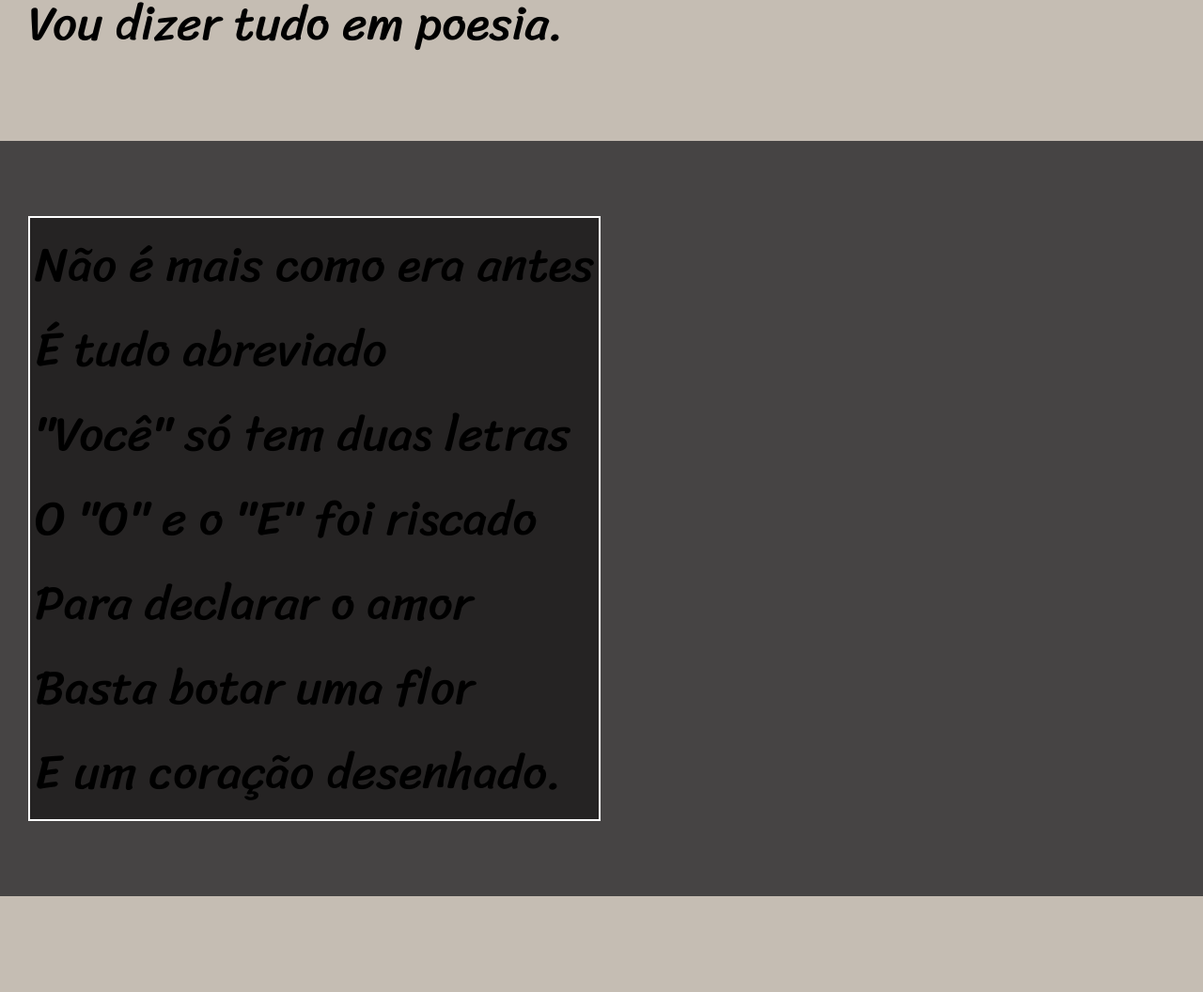
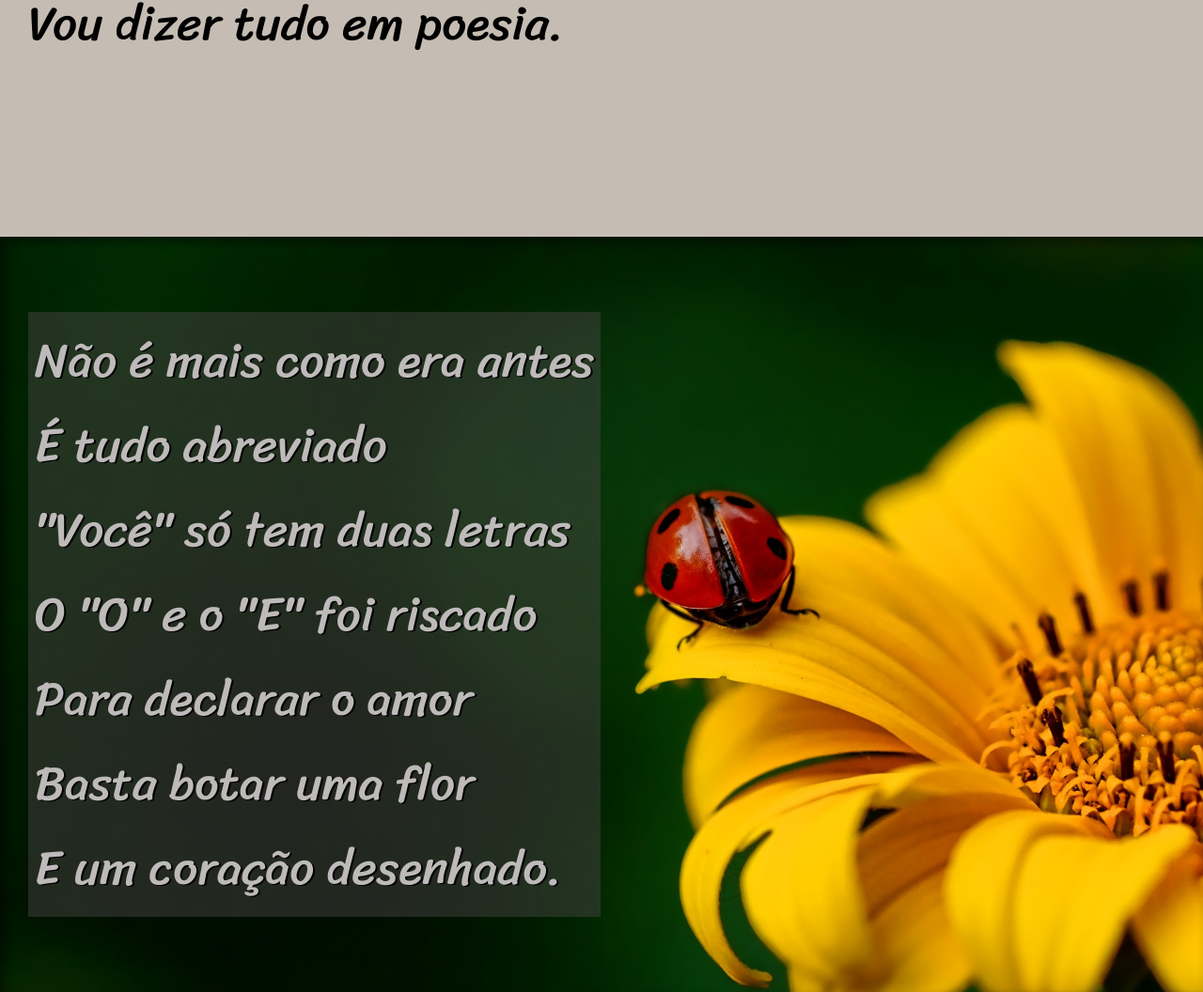
Before and after one commit to Joenderson94/html-css, a plain HTML site: page desafios/d012/index.html in a window 1280 px wide. Shown: the part 918-1974 px from the top of the page at 94% size. Drawn offline with Linux system fonts and the light colour scheme.

Commit message:
Cordel Final

```diff
--- a/desafios/d012/index.html
+++ b/desafios/d012/index.html
@@ -26,7 +26,7 @@
         </p>
     </section>
 
-    <section class="imagem">
+    <section class="imagem" id="img01">
         <p>
             Não é mais como era antes<br>
             É tudo abreviado<br>
@@ -60,7 +60,7 @@
         </p>
     </section>
 
-    <section class="imagem">
+    <section class="imagem" id="img02">
         <p>
             Tenho saudade das cartas<br>
             Escritas com a própria mão<br>
--- a/desafios/d012/style.css
+++ b/desafios/d012/style.css
@@ -55,20 +55,35 @@ section{
     font-size: 4vw;
 }
 
+section > p{
+    padding-bottom: 2em;
+}
+
 section.normal{
     background-color: rgb(197, 189, 179);
 }
 
 section.imagem{
     background-color: rgb(70, 68, 68);
-
+    background-size: cover;
+    box-shadow: inset 6px 6px 12px 0px rgba(0, 0, 0, 0.452);
+    background-attachment: fixed;
+    color: rgb(190, 186, 186);
 }
 section.imagem > p{
     display: inline-block;
-    border: 2px solid rgb(255, 255, 255);
-    background-color: rgb(37, 35, 35);
+    border: 2px solid rgba(255, 255, 255, 0);
+    background-color: rgba(75, 70, 70, 0.459);
     padding: 5px;
+    text-shadow: 2px 1px 0px black;
 
+}
+section#img01{
+    background-image: url('imagens/background001.jpg');
+    background-position: right center;
+}
+section#img02{
+    background-image: url('imagens/background002.jpg');
 }
 
 footer{
```
